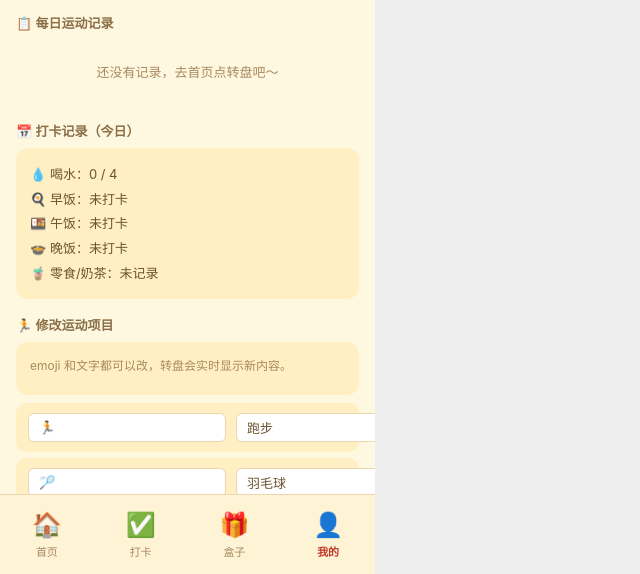
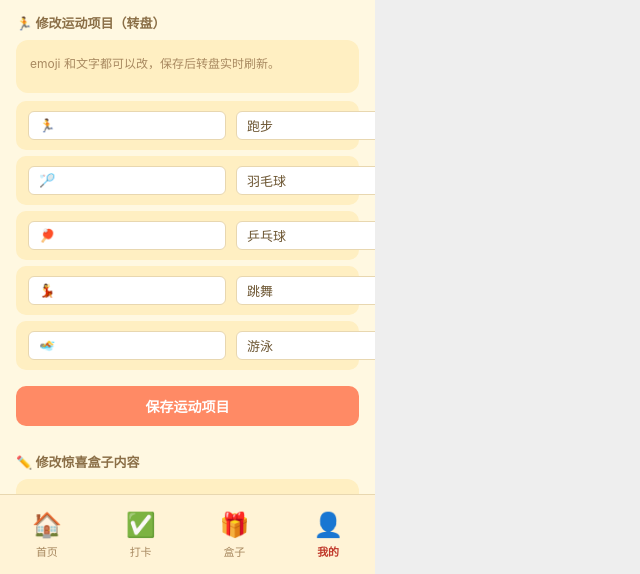
Before and after one commit to xiexieof-ship-it/spinmove, a plain HTML site: page index.html in a window 1280 px wide. Both pictures are taken after a click on the element "👤 我的". Shown: the part 238-812 px from the top of the page, without its empty margins (0-640 px from the left). Drawn offline with Linux system fonts and the light colour scheme.

Commit message:
fix: me page layout - put sports editor right under profile header, immediately visible

```diff
--- a/index.html
+++ b/index.html
@@ -386,7 +386,7 @@
   </div>
 
   <!-- ========================================================= -->
-  <!-- 页面 4：我的（每日记录 + 奖励编辑）                           -->
+  <!-- 页面 4：我的（运动编辑 + 奖励编辑 放最前面）                 -->
   <!-- ========================================================= -->
   <div id="page-me" class="page hidden">
     <div class="app-bar"><span class="app-bar-title">👤 我的</span></div>
@@ -396,6 +396,22 @@
         <div class="profile-name">运动打卡达人</div>
         <div class="profile-sub" id="me-sub">累计 0 次运动 · 坚持 0 天</div>
       </div>
+
+      <!-- 运动项目编辑（放最上面，一进页就能看到） -->
+      <div class="section-title">🏃 修改运动项目（转盘）</div>
+      <div class="card">
+        <div style="font-size:12px;color:#A88960;margin-bottom:8px;">emoji 和文字都可以改，保存后转盘实时刷新。</div>
+      </div>
+      <div id="sports-edit-list"></div>
+      <button class="reward-edit-save" onclick="saveSports()">保存运动项目</button>
+
+      <!-- 奖励编辑 -->
+      <div class="section-title">✏️ 修改惊喜盒子内容</div>
+      <div class="card">
+        <div style="font-size:12px;color:#A88960;margin-bottom:8px;">emoji 不能改，文字可编辑，保存在盒子页生效。</div>
+      </div>
+      <div id="reward-edit-list"></div>
+      <button class="reward-edit-save" onclick="saveRewards()">保存奖励内容</button>
 
       <!-- 每日记录 -->
       <div class="section-title">📋 每日运动记录</div>
@@ -412,22 +428,6 @@
           <div>🧋 零食/奶茶：<span id="me-snack">未记录</span></div>
         </div>
       </div>
-
-      <!-- 运动项目编辑 -->
-      <div class="section-title">🏃 修改运动项目</div>
-      <div class="card">
-        <div style="font-size:12px;color:#A88960;margin-bottom:8px;">emoji 和文字都可以改，转盘会实时显示新内容。</div>
-      </div>
-      <div id="sports-edit-list"></div>
-      <button class="reward-edit-save" onclick="saveSports()">保存运动项目</button>
-
-      <!-- 奖励编辑 -->
-      <div class="section-title">✏️ 修改惊喜盒子内容</div>
-      <div class="card">
-        <div style="font-size:12px;color:#A88960;margin-bottom:8px;">下方文字会显示在惊喜盒子的 emoji 下方。emoji 不能改，文字可编辑。</div>
-      </div>
-      <div id="reward-edit-list"></div>
-      <button class="reward-edit-save" onclick="saveRewards()">保存修改</button>
 
       <div class="bottom-pad"></div>
     </div>
```
